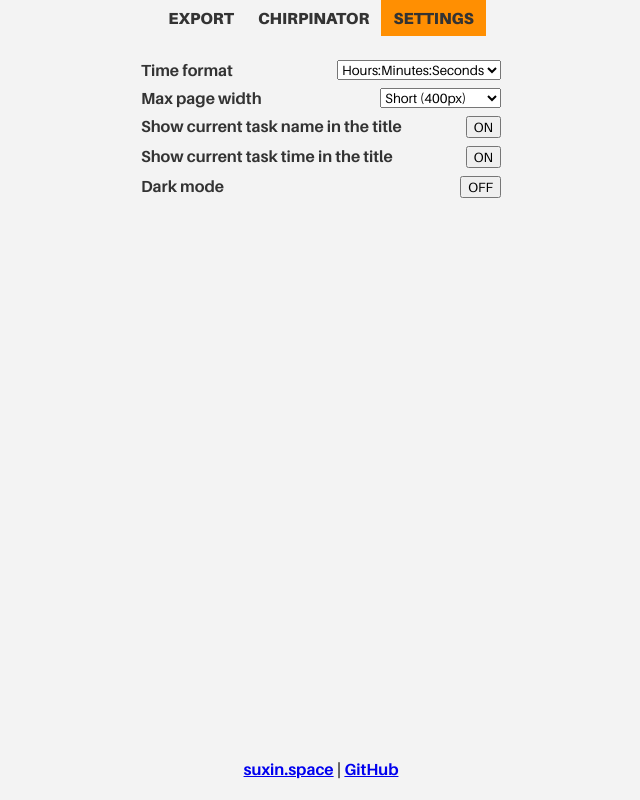
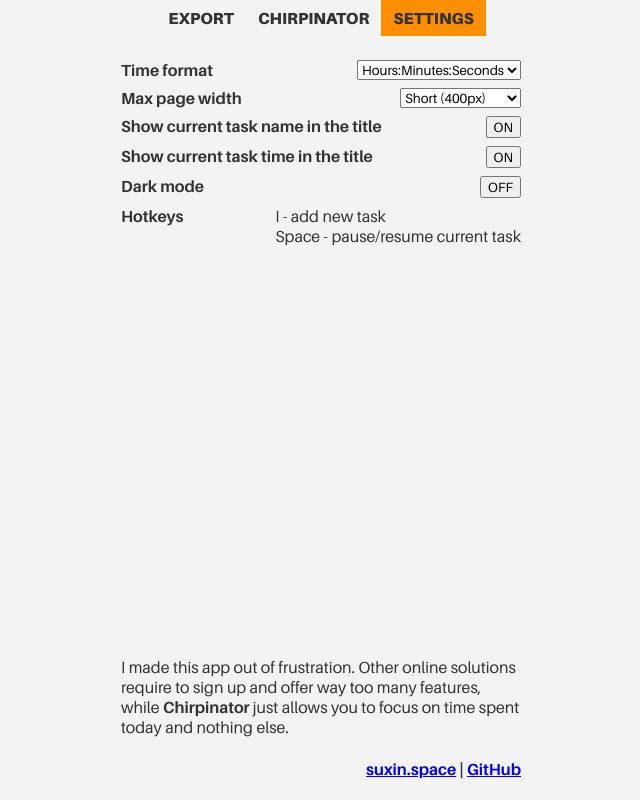
Before and after one commit to suXinjke/chirpinator, a React (Vite) app: page / in a window 1280 px wide. Both pictures are taken after a click on the element "SETTINGS". Shown: the whole page, without its empty margins (319-959 px from the left). Built offline with nearby package versions, Linux system fonts and the light colour scheme.

Commit message:
add more 'about' info and hotkey help

```diff
--- a/App.jsx
+++ b/App.jsx
@@ -622,11 +622,26 @@
                             { darkMode ? 'ON' : 'OFF' }
                         </button>
                     </div>
+                    <div className="setting-row">
+                        <label htmlFor="hotkeys">Hotkeys</label>
+                        <div>
+                            <div>I - add new task</div>
+                            <div>Space - pause/resume current task</div>
+                        </div>
+                    </div>
                 </div>
 
-                <h4 className="settings__about">
-                    <a href="https://suxin.space">suxin.space</a> | <a href="https://github.com/suXinjke/chirpinator">GitHub</a>
-                </h4>
+                <div className="settings__about">
+                    <p>
+                        I made this app out of frustration.
+                        Other online solutions require to sign up
+                        and offer way too many features, while <strong>Chirpinator </strong>
+                        just allows you to focus on time spent today and nothing else.
+                    </p>
+                    <h4 style={ { textAlign: 'right' } }>
+                        <a href="https://suxin.space">suxin.space</a> | <a href="https://github.com/suXinjke/chirpinator">GitHub</a>
+                    </h4>
+                </div>
             </div>
         }
         { activePage === PAGE.CRITICAL_FAILURE &&
--- a/App.scss
+++ b/App.scss
@@ -329,10 +329,6 @@
         flex: 1;
         margin: 1rem 0;
     }
-
-    &__about {
-        text-align: center;
-    }
 }
 
 .setting-row {
```
